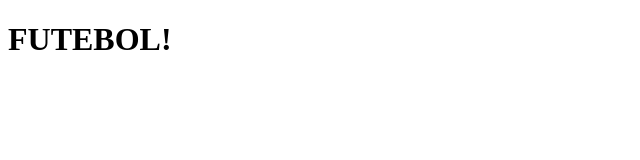
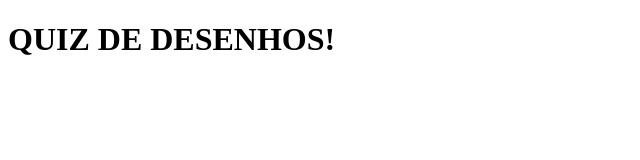
Before and after one commit to Vhbtl/perguntas, a plain HTML site: page index.html in a window 1280 px wide. Shown: the whole page, without its empty margins (0-640 px from the left). Drawn offline with Linux system fonts and the light colour scheme.

Commit message:
Update index.html

```diff
--- a/index.html
+++ b/index.html
@@ -4,11 +4,11 @@
 <meta charset="UTF-8">
 <meta name="viewport" content="width=device-width, initial-scale=1.0">
 <link rel="stylesheet" href="style.css">
-<title>Você ...</title>
+<title>QUIZZ DE DESENHOS</title>
 </head>
     <body>
         <div class=”caixa-principal”>
-        <h1>FUTEBOL!</h1>
+        <h1>QUIZ DE DESENHOS!</h1>
         <div class=”caixa-perguntas”></div>
         <div class=”caixa-alternativas”></div>
         <div class=”caixa-resultado”>
```
